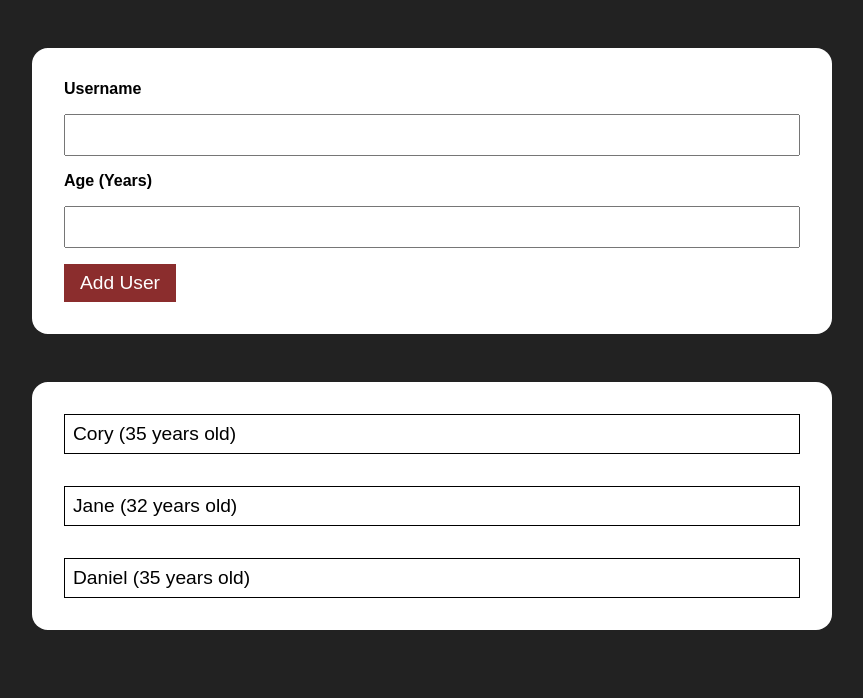
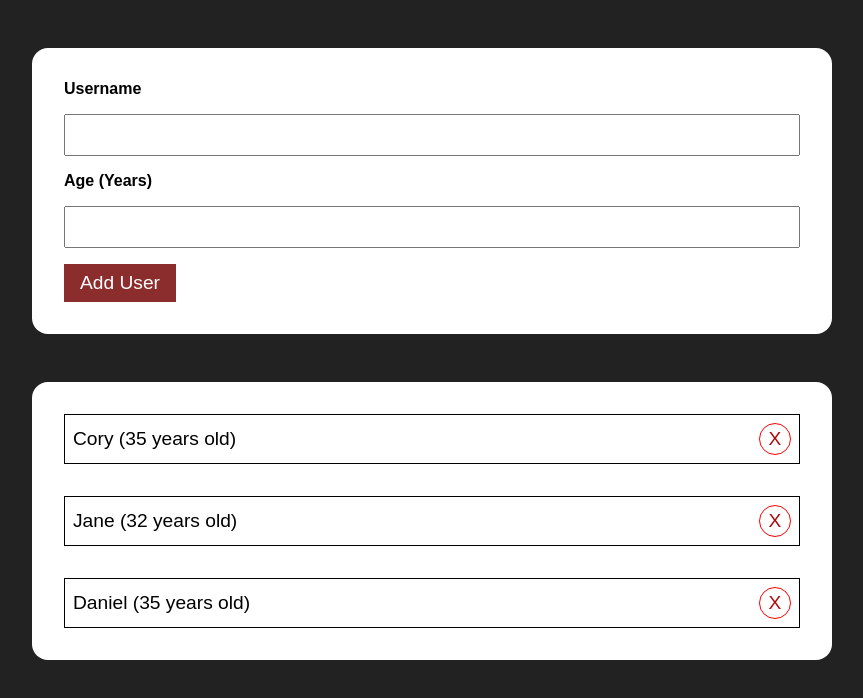
Before and after one commit to SpectreAscended/react-practice-project-01, a React (Vite) app: page / in a window 1280 px wide. Shown: the top 698 px of the page, without its empty margins (208-1071 px from the left). Built offline with nearby package versions, Linux system fonts and the light colour scheme.

Commit message:
Added delete user functionality

```diff
--- a/src/App.jsx
+++ b/src/App.jsx
@@ -35,20 +35,26 @@ const App = () => {
       return [newUser, ...users];
     });
   };
-  console.log(errorMessage);
-  console.log(modalOpen);
 
   const modalHandler = message => {
     setModalOpen(open => !open);
     setErrorMessage(message);
-    console.log('clicked');
+  };
+
+  const deleteUsersHandler = id => {
+    console.log('delete users clicked', id);
+    setUserList(users => {
+      return users.filter(user => user.id !== id);
+    });
   };
 
   return (
     <>
       {modalOpen && <Modal modal={modalHandler}>{errorMessage}</Modal>}
       <Input addUser={userListHandler} modal={modalHandler} />
-      <UserList users={userList} />
+      {userList.length > 0 && (
+        <UserList users={userList} onDelete={deleteUsersHandler} />
+      )}
     </>
   );
 };
--- a/src/components/UserList/User.jsx
+++ b/src/components/UserList/User.jsx
@@ -2,9 +2,16 @@ import React from 'react';
 import styles from './User.module.css';
 
 const User = props => {
+  const deleteUser = () => {
+    props.deleteUser(props.id);
+  };
+
   return (
     <li className={styles.user}>
       {props.userName} ({props.age} years old)
+      <div className={styles.delete} onClick={deleteUser}>
+        X
+      </div>
     </li>
   );
 };
--- a/src/components/UserList/User.module.css
+++ b/src/components/UserList/User.module.css
@@ -2,8 +2,29 @@
   border: 1px solid #000;
   padding: 0.5rem;
   font-size: 1.2rem;
+  display: flex;
+  align-items: center;
 }
 
 .user:not(:last-child) {
   margin-bottom: 2rem;
 }
+
+.delete {
+  margin-left: auto;
+  border: 1px solid red;
+  border-radius: 50%;
+  padding: 0.5rem;
+  height: 2rem;
+  width: 2rem;
+  display: flex;
+  justify-content: center;
+  align-items: center;
+  color: rgb(170, 13, 13);
+  transition: background 250ms ease;
+  cursor: pointer;
+}
+
+.delete:hover {
+  background-color: pink;
+}
--- a/src/components/UserList/UserList.jsx
+++ b/src/components/UserList/UserList.jsx
@@ -4,9 +4,23 @@ import Card from '../UI/Card';
 import User from './User';
 
 const UserList = props => {
+  let user;
   console.log(props.users);
-  const user = props.users.map(user => {
-    return <User userName={user.userName} age={user.age} key={user.id} />;
+
+  if (props.users.length === 0) {
+    user = <li>No users</li>;
+  }
+
+  user = props.users.map(user => {
+    return (
+      <User
+        userName={user.userName}
+        age={user.age}
+        key={user.id}
+        id={user.id}
+        deleteUser={props.onDelete}
+      />
+    );
   });
 
   return (
```
